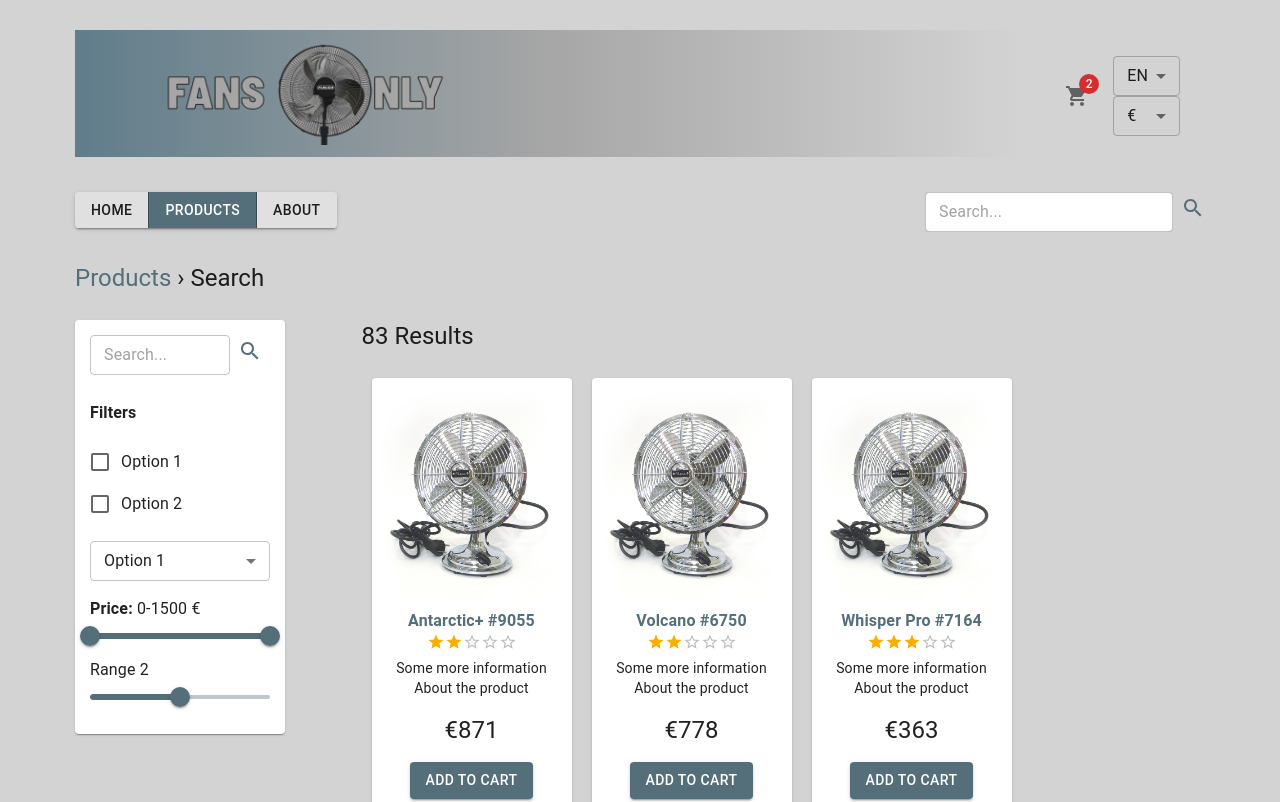
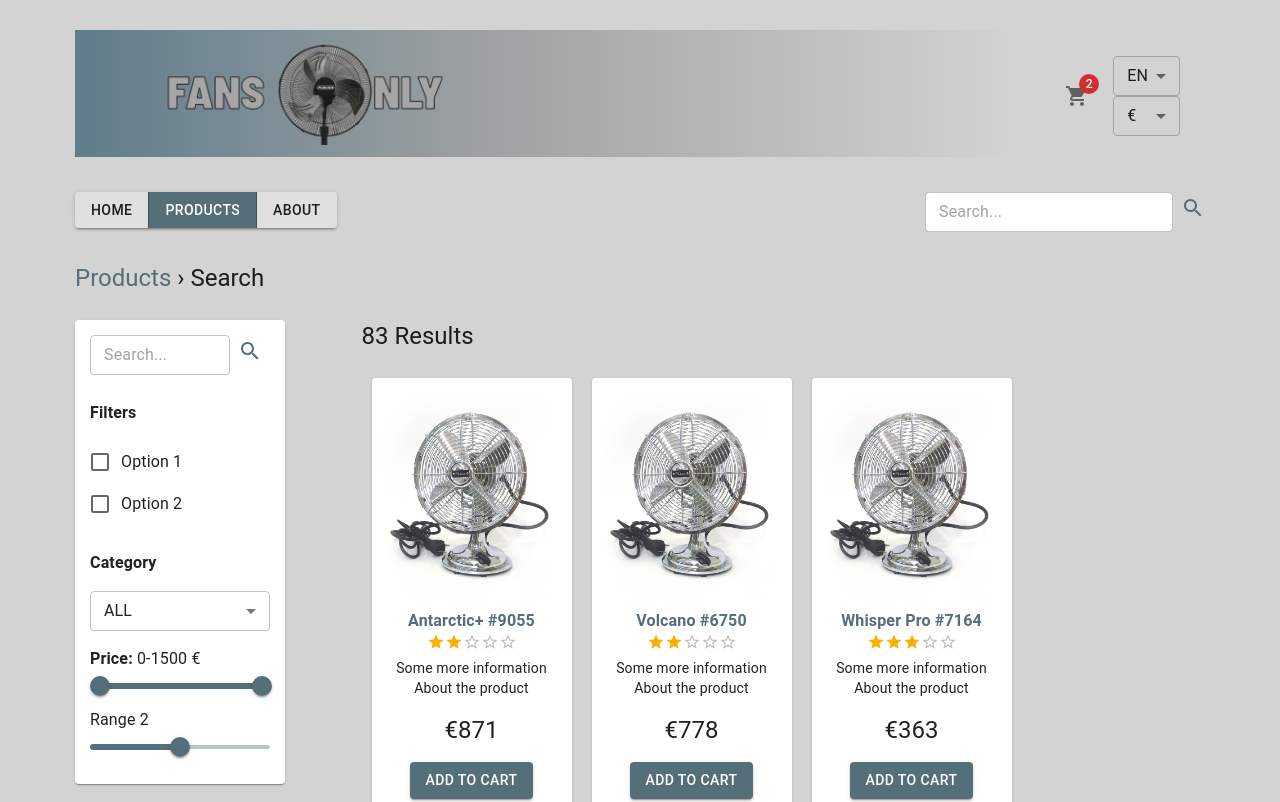
Before and after one commit to VeeHalonen/ux-prototype, a React (Create React App) app: page /search in a window 1280 px wide. Shown: the top 802 px of the page. Built offline with nearby package versions, Linux system fonts and the light colour scheme.

Commit message:
Improve search filters

```diff
--- a/src/components/SearchOptions.jsx
+++ b/src/components/SearchOptions.jsx
@@ -12,16 +12,64 @@ import {
   Slider,
 } from "@mui/material";
 import SearchIcon from "@mui/icons-material/Search";
-// import {CATEGORIES, MATERIALS, COLORS, FEATURES, SIZES, POWER_CONSUMPTION, SOUND_LEVEL} from '../helpers'
+import {
+  CATEGORIES,
+  // MATERIALS,
+  // COLORS,
+  // FEATURES,
+  // SIZES,
+  // POWER_CONSUMPTION,
+  // SOUND_LEVEL,
+} from "../helpers";
 
 const SearchOptions = () => {
   const MAX_PRICE = 1500;
   const [textSearch, setTextSearch] = useState("");
   const [priceRange, setPriceRange] = useState([0, MAX_PRICE]);
+  const [category, setCategory] = useState("ALL");
   const handlePriceRangeChange = (event, newValue) => {
     setPriceRange(newValue);
   };
-
+  const title = (title) => {
+    return (
+      <Typography style={{ fontWeight: "bold", marginTop: 10 }}>
+        {title}
+      </Typography>
+    );
+  };
+  const rangeSlider = (value, min, max, onChange) => {
+    return (
+      <Slider
+        style={{ marginLeft: "10px", width: "90%" }}
+        value={value}
+        onChange={onChange}
+        valueLabelDisplay="off"
+        min={min}
+        max={max}
+      />
+    );
+  };
+  const select = (VALUES, value, onChangeFunction) => {
+    return (
+      <Select
+        value={value}
+        fullWidth
+        size="small"
+        onChange={(e) => {
+          onChangeFunction(e.target.value);
+        }}
+      >
+        <MenuItem value="ALL">ALL</MenuItem>
+        {VALUES.map((c) => {
+          return (
+            <MenuItem value={c} key={c}>
+              {c}
+            </MenuItem>
+          );
+        })}
+      </Select>
+    );
+  };
   // const getFilters = () => {
   //   return {
   //     textSearch,
@@ -46,35 +94,21 @@ const SearchOptions = () => {
             <SearchIcon color="primary" />
           </Grid>
         </Grid>
-        <Grid item>
-          <Typography style={{ fontWeight: "bold", marginTop: 10 }}>
-            Filters
-          </Typography>
-        </Grid>
+        <Grid item>{title("Filters")}</Grid>
         <Grid item>
           <FormGroup>
             <FormControlLabel control={<Checkbox />} label="Option 1" />
             <FormControlLabel control={<Checkbox />} label="Option 2" />
           </FormGroup>
         </Grid>
-        <Grid item>
-          <Select value={10} fullWidth size="small">
-            <MenuItem value={10}>Option 1</MenuItem>
-            <MenuItem value={20}>Option 2</MenuItem>
-            <MenuItem value={30}>Option 3</MenuItem>
-          </Select>
-        </Grid>
+        <Grid item>{title("Category")}</Grid>
+        <Grid item>{select(CATEGORIES, category, setCategory)}</Grid>
         <Grid item>
           {/* Price Range */}
           <Typography>
             <b>Price: </b> {priceRange[0] + "-" + priceRange[1]} €
           </Typography>
-          <Slider
-            value={priceRange}
-            onChange={handlePriceRangeChange}
-            valueLabelDisplay="off"
-            max={MAX_PRICE}
-          />
+          {rangeSlider(priceRange, 0, MAX_PRICE, handlePriceRangeChange)}
           {/* TODO: */}
           <Typography>Range 2</Typography>
           <Slider defaultValue={50} valueLabelDisplay="auto" />
```
